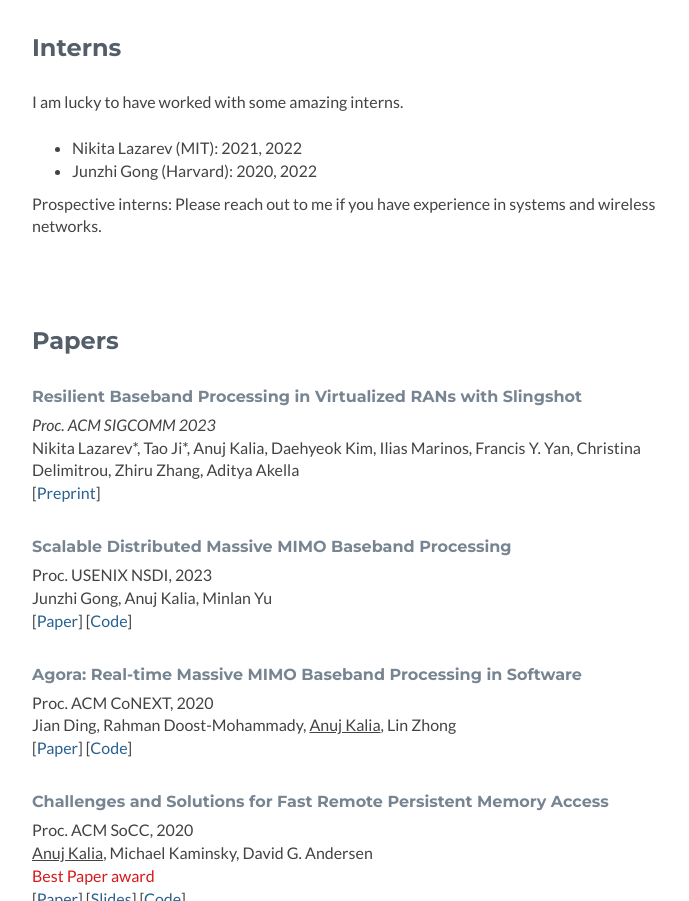
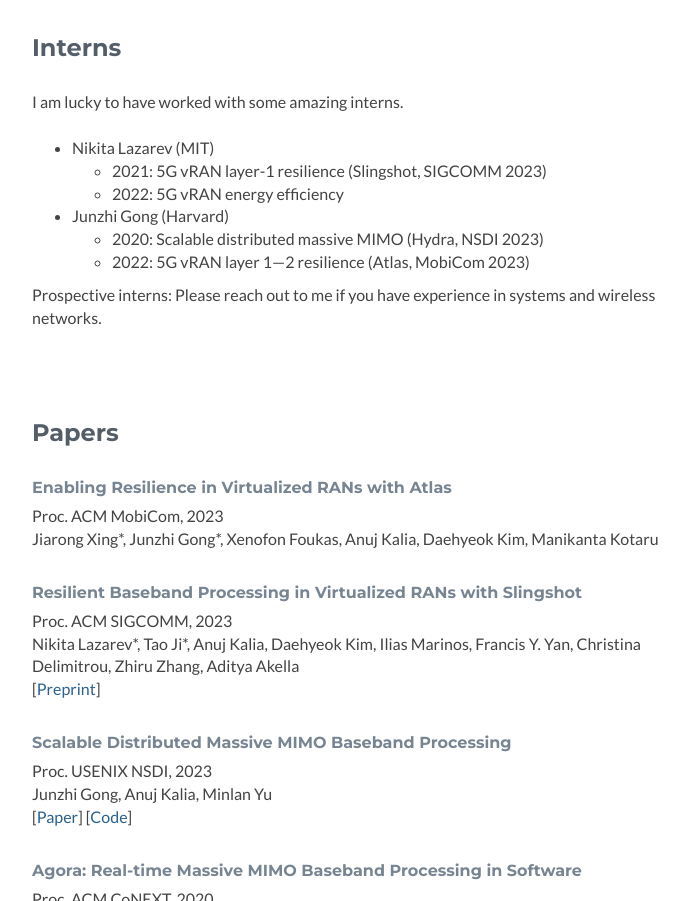
Before and after one commit to anujkaliaiitd/anujkaliaiitd.github.io, a plain HTML site: page index.html in a window 1280 px wide. Shown: the part 500-1401 px from the top of the page, without its empty margins (263-952 px from the left). Drawn offline with Linux system fonts and the light colour scheme; a script that the page names is missing.

Commit message:
Add mobicom 23

```diff
--- a/index.html
+++ b/index.html
@@ -59,8 +59,16 @@
             I am lucky to have worked with some amazing interns.</br></br>
             <div class="content">
               <ul>
-                <li>Nikita Lazarev (MIT): 2021, 2022</li>
-                <li>Junzhi Gong (Harvard): 2020, 2022</li>
+                <li>Nikita Lazarev (MIT)</li>
+                  <ul>
+                    <li>2021: 5G vRAN layer-1 resilience (Slingshot, SIGCOMM 2023)</li>
+                    <li>2022: 5G vRAN energy efficiency</li>
+                  </ul>
+                <li>Junzhi Gong (Harvard)</li>
+                  <ul>
+                    <li>2020: Scalable distributed massive MIMO (Hydra, NSDI 2023)</li>
+                    <li>2022: 5G vRAN layer 1&mdash;2 resilience (Atlas, MobiCom 2023)</li>
+                  </ul>
               </ul>
             </div>
             Prospective interns: Please reach out to me if you have experience in systems and wireless networks.
@@ -74,8 +82,14 @@
             <div class="content">
 
               <div class="item">
+                <h3 class="title">Enabling Resilience in Virtualized RANs with Atlas</h3>
+                Proc. ACM MobiCom, 2023<br>
+                Jiarong Xing*, Junzhi Gong*, Xenofon Foukas, Anuj Kalia, Daehyeok Kim, Manikanta Kotaru<br>
+              </div>
+
+              <div class="item">
                 <h3 class="title">Resilient Baseband Processing in Virtualized RANs with Slingshot</h3>
-                <i>Proc. ACM SIGCOMM 2023</i></br>
+                Proc. ACM SIGCOMM, 2023<br>
                 Nikita Lazarev*, Tao Ji*, Anuj Kalia, Daehyeok Kim, Ilias Marinos, Francis Y. Yan, Christina Delimitrou, Zhiru Zhang, Aditya Akella</br>
                 [<a href="https://www.microsoft.com/en-us/research/publication/resilient-baseband-processing-in-virtualized-rans-with-slingshot/">Preprint</a>]
               </div>
```
